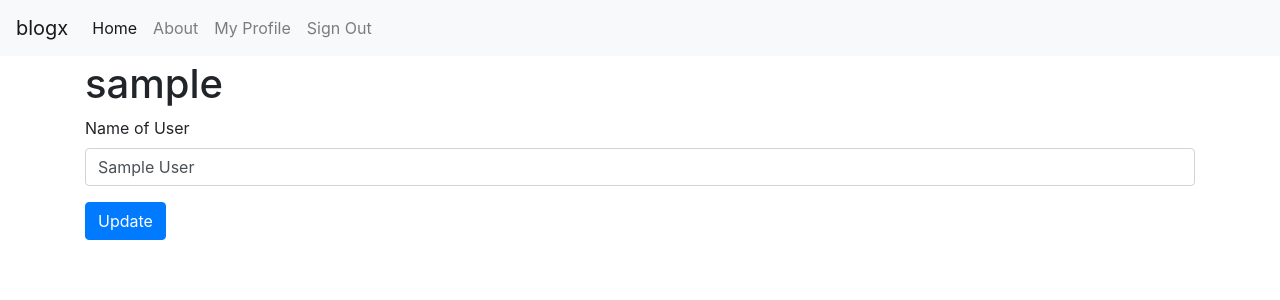
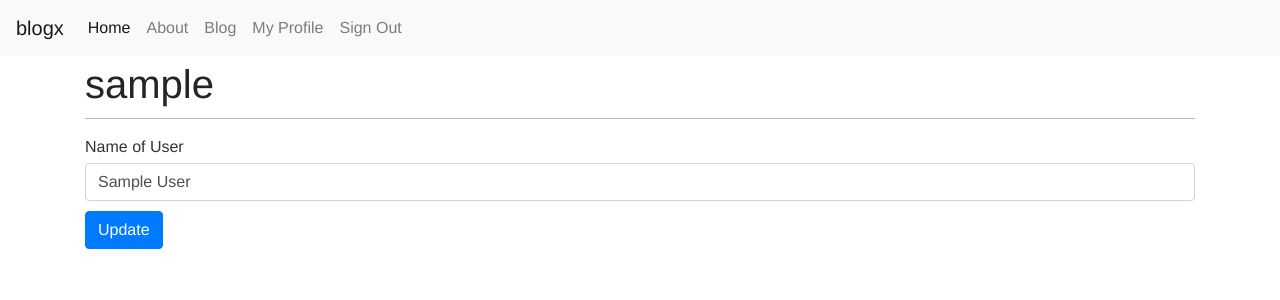
Before and after one commit to SilverAlexander/blogx, a Django app: page /users/~update/ in a window 1280 px wide. Shown: the top 300 px of the page. Run offline with Django 3.2, Linux system fonts and the light colour scheme; the visitor is signed in with stand-in values (Sample User, id 1); data comes from the database, SQL or seed files in the repository; some libraries are stand-ins or nearby versions.

Commit message:
Updated blog views and templates

```diff
--- a/blogx/blog/urls.py
+++ b/blogx/blog/urls.py
@@ -5,12 +5,12 @@ app_name = 'blog'
 urlpatterns = [
     path(
         '',
-        views.post_list,
-        name='post_list'
+        views.PostListView.as_view(),
+        name="post_list",
         ),
     path(
         '<int:year>/<int:month>/<int:day>/<slug:post>/',
         views.post_detail,
-        name='post_detail'
+        name="post_detail"
         ),
     ]
--- a/blogx/static/css/project.css
+++ b/blogx/static/css/project.css
@@ -12,9 +12,95 @@
   border-color: #eed3d7;
 }
 
-.date {
+body {
+  margin:0;
+  padding:0;
+  font-family:helvetica, sans-serif;
+}
+
+a {
+  color:#00abff;
+  text-decoration:none;
+}
+
+h1 {
+  font-weight:normal;
+  border-bottom:1px solid #bbb;
+  padding:0 0 10px 0;
+}
+
+h2 {
+  font-weight:normal;
+  margin:30px 0 0;
+}
+
+#content {
+  float:left;
+  width:60%;
+  padding:0 0 0 30px;
+}
+
+#sidebar {
+  float:right;
+  width:30%;
+  padding:10px;
+  background:#efefef;
+  height:100%;
+}
+
+p.date {
   color:#ccc;
   font-family: georgia, serif;
   font-size: 12px;
   font-style: italic;
 }
+
+/* pagination */
+.pagination {
+  margin:40px 0;
+  font-weight:bold;
+}
+
+/* forms */
+label {
+  float:left;
+  clear:both;
+  color:#333;
+  margin-bottom:4px;
+}
+input, textarea {
+  clear:both;
+  float:left;
+  margin:0 0 10px;
+  background:#ededed;
+  border:0;
+  padding:6px 10px;
+  font-size:12px;
+}
+input[type=submit] {
+  font-weight:bold;
+  background:#00abff;
+  color:#fff;
+  padding:10px 20px;
+  font-size:14px;
+  text-transform:uppercase;
+}
+.errorlist {
+  color:#cc0033;
+  float:left;
+  clear:both;
+  padding-left:10px;
+}
+
+/* comments */
+.comment {
+  padding:10px;
+}
+.comment:nth-child(even) {
+  background:#efefef;
+}
+.comment .info {
+  font-weight:bold;
+  font-size:12px;
+  color:#666;
+}
--- a/blogx/static/sass/project.scss
+++ b/blogx/static/sass/project.scss
@@ -3,6 +3,10 @@
 
 
 // project specific CSS goes here
+
+
+
+
 
 ////////////////////////////////
 		//Variables//
--- a/blogx/templates/base.html
+++ b/blogx/templates/base.html
@@ -50,6 +50,10 @@
               <a class="nav-link" href="{% url 'about' %}">About</a>
             </li>
             {% if request.user.is_authenticated %}
+            <li class="nav-item">
+              {# URL provided by blog/urls.py #}
+              <a class="nav-link" href="{% url 'blog:post_list' %}">{% trans "Blog" %}</a>
+            </li>
               <li class="nav-item">
                 {# URL provided by django-allauth/account/urls.py #}
                 <a class="nav-link" href="{% url 'users:detail' request.user.username  %}">{% trans "My Profile" %}</a>
@@ -83,7 +87,7 @@
       {% endif %}
 
       {% block content %}
-        <p>Use this document as a way to quick start any new project.</p>
+        <p>Wecome to the BlogX project.</p>
       {% endblock content %}
 
     </div> <!-- /container -->
--- a/blogx/templates/blog/detail.html
+++ b/blogx/templates/blog/detail.html
@@ -1,6 +1,6 @@
 {% extends "blog/base.html" %}
 
-{% block title %} {{ post.title {% endblock %}
+{% block title %} {{ post.title }} {% endblock %}
 {% block content %}
 <h2>{{ post.title }}</h2>
 <p class="date">
```
Also changed, not shown: blogx/blog/views.py (+21 -4 lines), blogx/templates/blog/list.html (+5 -2 lines), blogx/templates/blog/pagination.html (added, +13 -0 lines).
